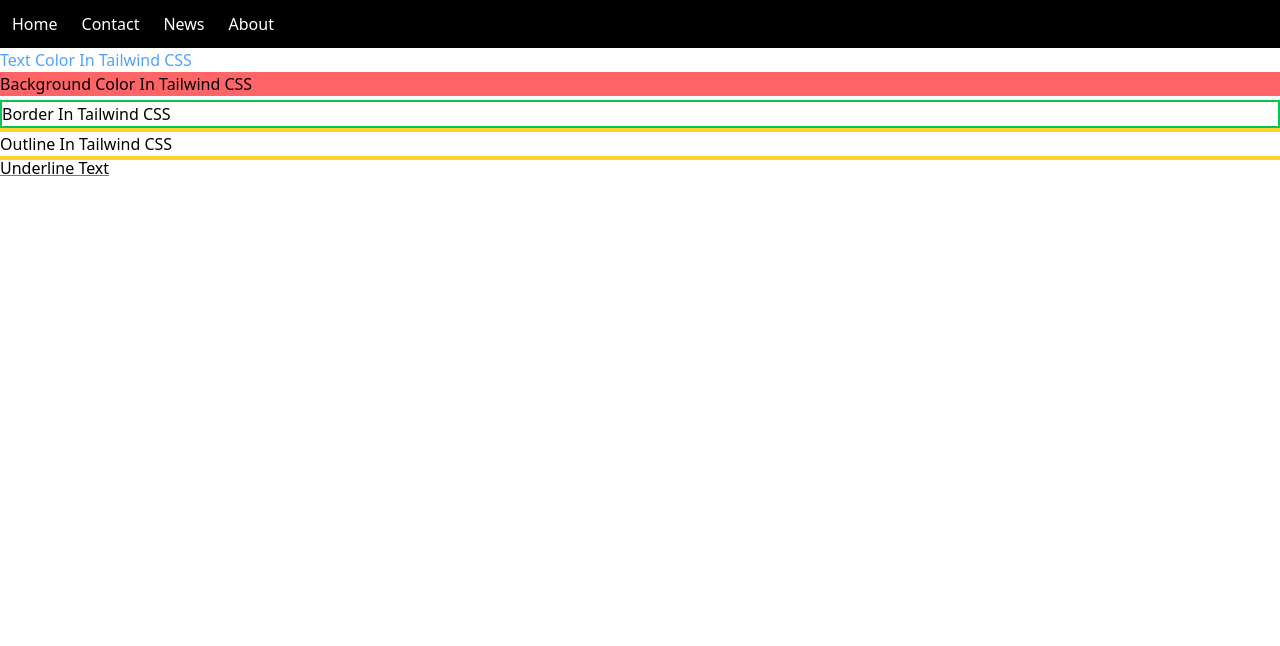
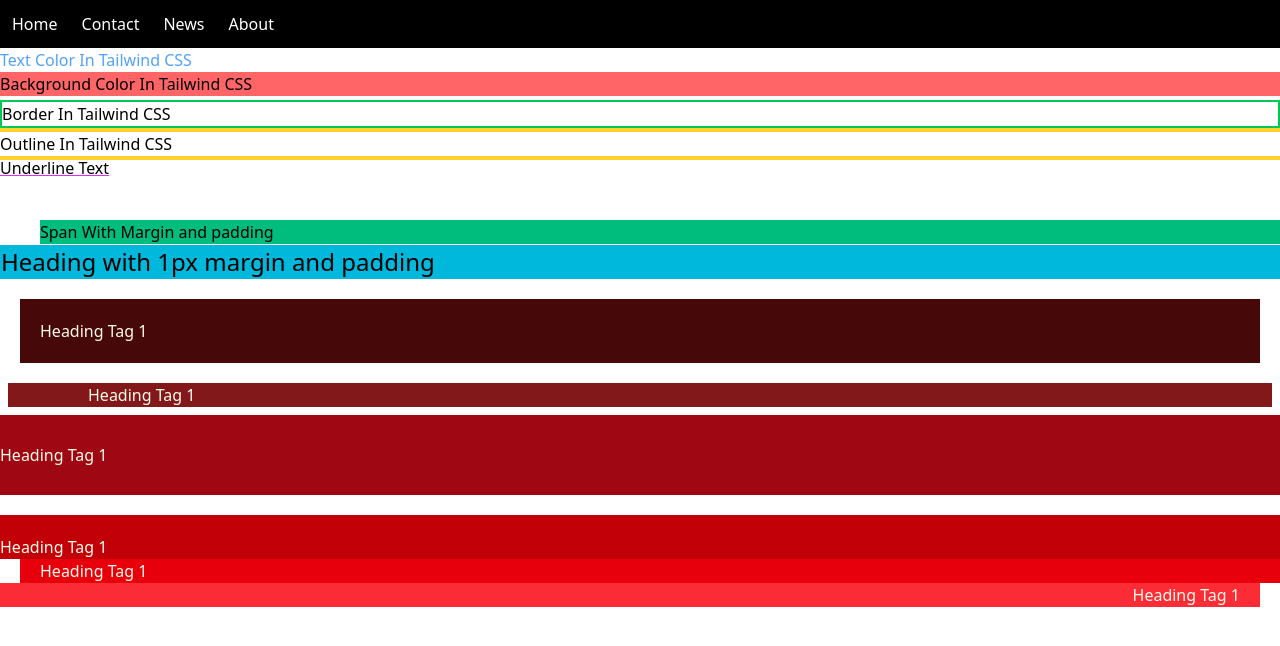
Before and after one commit to saksheesachan003/tailwind-css-experiments, a React (Vite) app in the folder TAILWIND_TUT/Tailwind-Concepts/: page / in a window 1280 px wide. Shown: the top 646 px of the page. Built offline with nearby package versions, Linux system fonts and the light colour scheme.

Commit message:
added margin and padding concepts

```diff
--- a/TAILWIND_TUT/Tailwind-Concepts/src/App.jsx
+++ b/TAILWIND_TUT/Tailwind-Concepts/src/App.jsx
@@ -1,11 +1,13 @@
 import { Colors } from './Components/Colors'
 import { Header } from './Components/Header'
+import { MarginAndPadding } from './Components/MarginAndPadding'
 
 export default function App() {
   return (
   <>
   <Header />
   <Colors />
+  <MarginAndPadding />
   </>
   )
 }
--- a/TAILWIND_TUT/Tailwind-Concepts/src/Components/Colors.jsx
+++ b/TAILWIND_TUT/Tailwind-Concepts/src/Components/Colors.jsx
@@ -1,3 +1,7 @@
+// In black and white, there is no shades
+
+// decoration -> uses for giving color in underline
+
 export const Colors = () => {
     return (
         <>
--- /dev/null
+++ b/TAILWIND_TUT/Tailwind-Concepts/src/Components/MarginAndPadding.jsx
@@ -0,0 +1,30 @@
+export const MarginAndPadding = () => {
+  return (
+    <>
+    {/* Margin and Padding With span -> by default is flex so that's why margin top not works so do "block" */}
+      <span className="bg-emerald-500 ml-10 mt-10 block">Span With Margin and padding</span>
+
+      {/* Apply margin-top and padding 1px */}
+      <h2 className="bg-cyan-500 text-2xl p-px mt-px">Heading with 1px margin and padding</h2>
+
+      <h1 className="bg-red-950 text-amber-50 p-5 m-5">Heading Tag 1</h1>
+
+      {/* Gives padding and margin right and left side (horizontally) */}
+      <h1 className="bg-red-900 text-amber-50 px-20 mx-2">Heading Tag 1</h1>
+
+      {/* Gives padding and margin top and bottom side (Vertically) */}
+      <h1 className="bg-red-800 text-amber-50 py-7 my-2 ">Heading Tag 1</h1>
+
+      {/* How to apply single side margin and padding (Top Side) */}
+      <h1 className="bg-red-700 text-amber-50 pt-5 mt-5">Heading Tag 1</h1>
+
+      {/* Left side padding and margin */}
+      <h1 className="bg-red-600 text-amber-50 pl-5 ml-5">Heading Tag 1</h1>
+
+      {/* Right side padding and margin */}
+      <h1 className="bg-red-500 text-amber-50 pr-5 mr-5  text-right">
+        Heading Tag 1
+      </h1>
+    </>
+  );
+};
```
